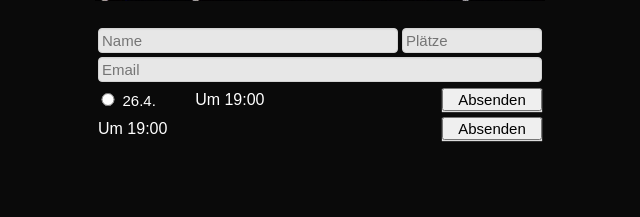
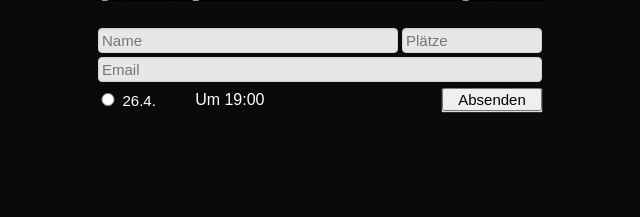
Before and after one commit to alexarnimueller/erikas-secret, a Flask app: page / in a window 1280 px wide. Shown: the part 467-684 px from the top of the page, without its empty margins (320-960 px from the left). Run offline with Flask 3, Linux system fonts and the light colour scheme.

Commit message:
:lipstick: styling form

```diff
--- a/app/templates/index.html
+++ b/app/templates/index.html
@@ -41,12 +41,6 @@
 					<td "width:100px;" align="right">{{ form.submit }}</td>
 				</tr>
 			</table>
-			<table>
-				<tr>
-					<td align="left" style="width:300px;">Um 19:00</td>
-					<td "width:100px;" align="right">{{ form.submit }}</td>
-				</tr>
-			</table>
 			{% with messages = get_flashed_messages() %}
 				{% if messages %}
 					<ul class=flashes>
```
